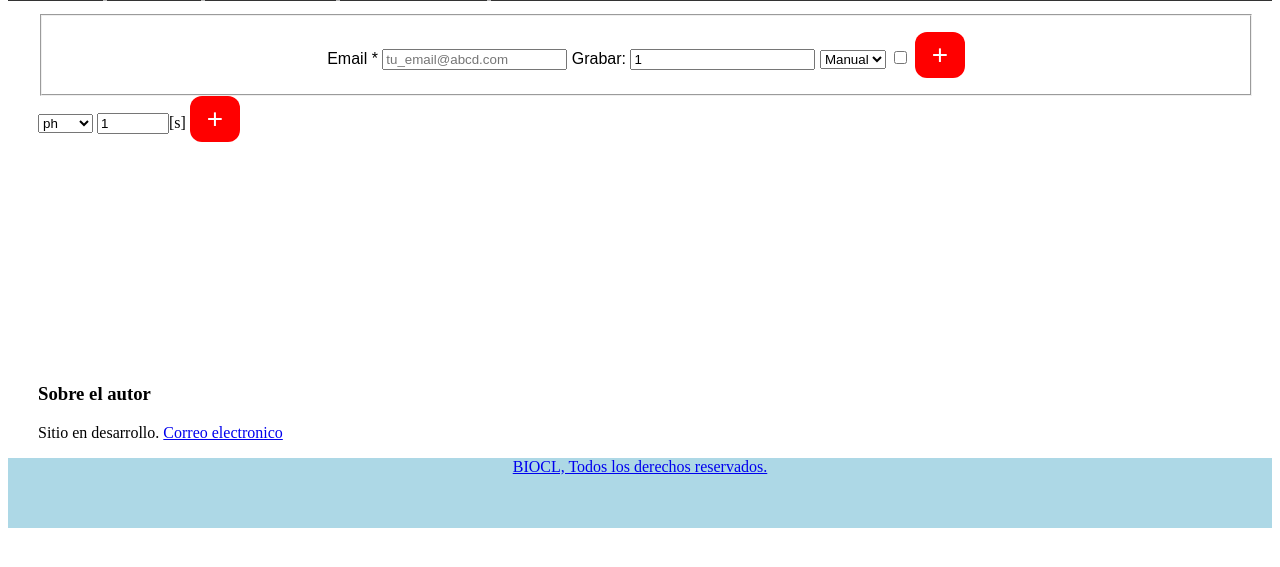
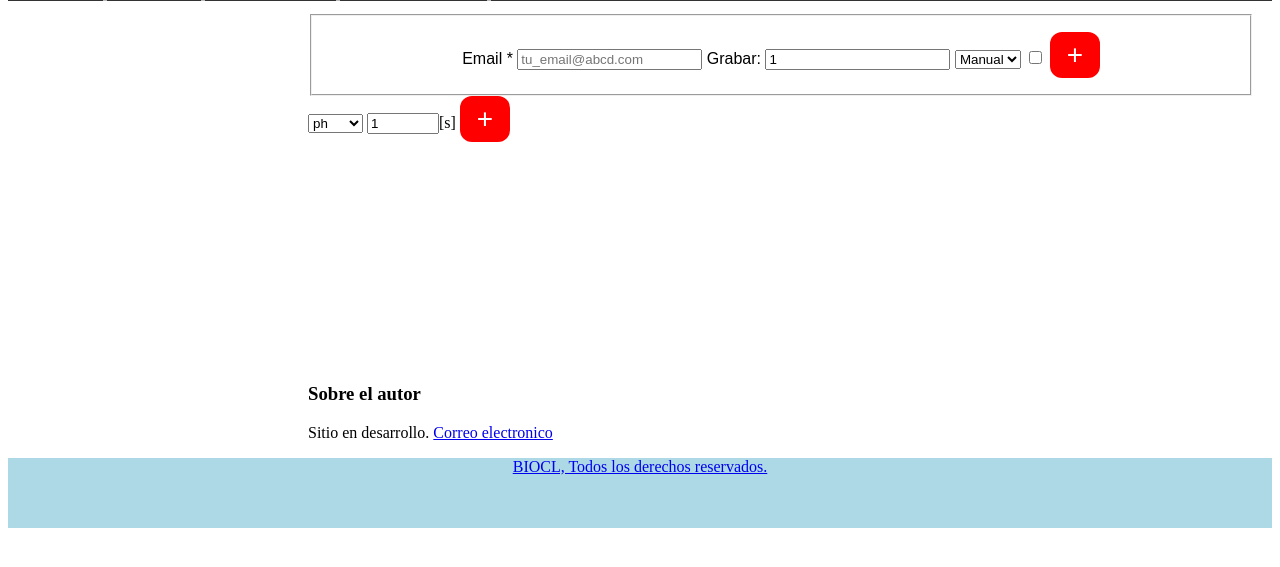
Before and after one commit to hooper2chile/biocl_system, a Flask app: page /dbase in a window 1280 px wide. Shown: the part 174-741 px from the top of the page. Run offline with Flask 2, Linux system fonts and the light colour scheme; parts of the project's set-up code (start-up, migrations or seed data) failed here and were passed over; some libraries are stand-ins or nearby versions.

Commit message:
pid html+

```diff
--- a/static/stylesheets/style.css
+++ b/static/stylesheets/style.css
@@ -259,7 +259,7 @@ fieldset {
 }
 
 .centrar{
-  margin-left: 30px;
+  margin-left: 300px;
 }
 
 .button {
```
